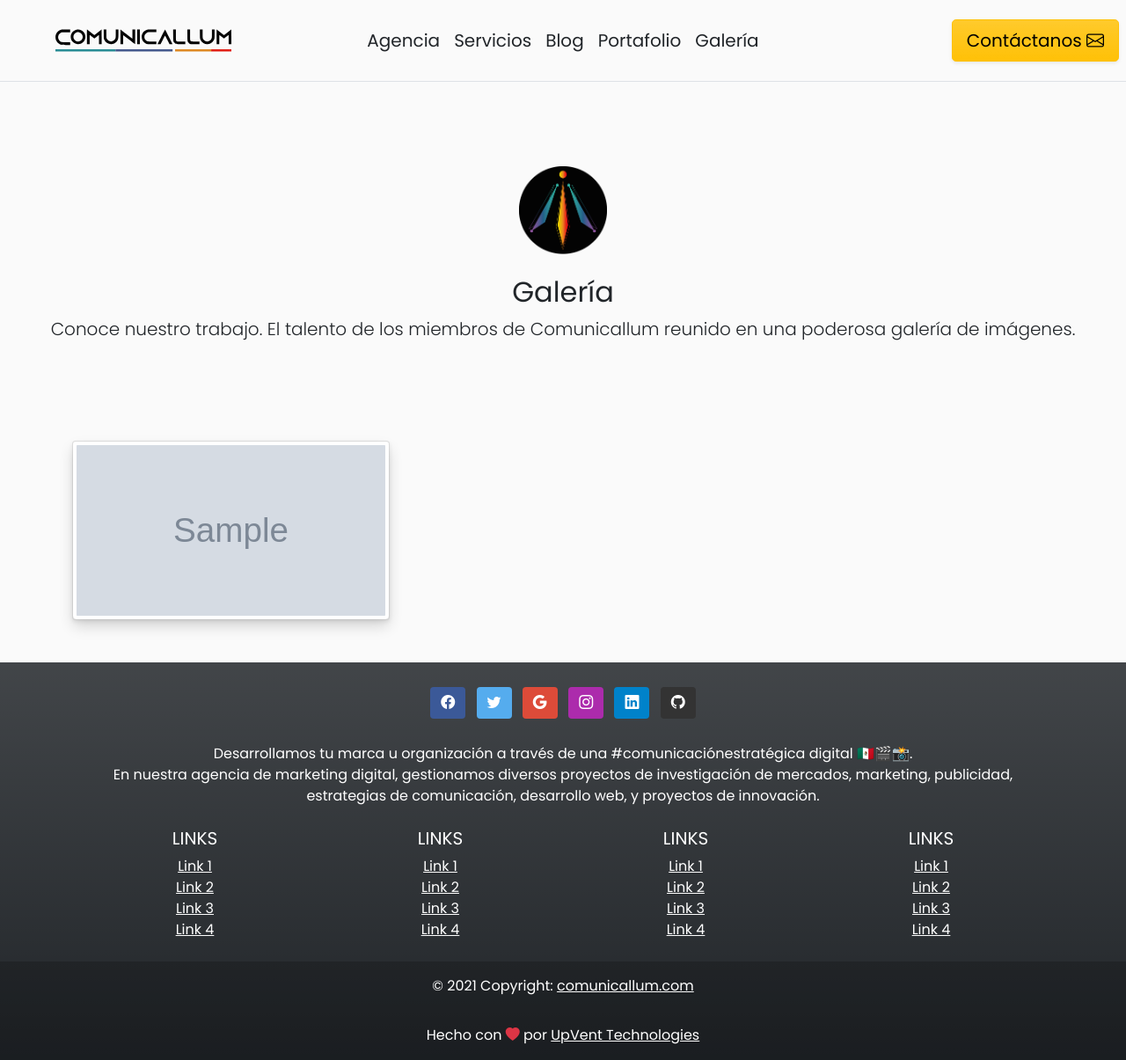
After one commit to UpVent/comunicallum, a Django app: page /gallery in a window 1280 px wide. The commit adds this page. Shown: the whole page at 88% size. Run offline with Django 3.2, Linux system fonts and the light colour scheme; tables that the repository leaves empty hold one stand-in row (values such as "Sample post"); grey boxes marked "Sample" are stand-in pictures; some libraries are stand-ins or nearby versions.

Commit message:
Finish gallery

```diff
--- /dev/null
+++ b/comunicallum/core/static/core/js/initlight.js
@@ -0,0 +1 @@
+var lightbox = GLightbox();
--- a/comunicallum/core/templates/core/base.html
+++ b/comunicallum/core/templates/core/base.html
@@ -65,6 +65,7 @@
                 <li><a {% if request.path == '/' %} href="#services" {% else %} href="{% url 'index' %}#services" {% endif %} class="nav-link fs-5 px-2 link-dark">Servicios</a></li>
                 <li><a href="{% url 'blog:home' %}" class="nav-link fs-5 px-2 link-dark">Blog</a></li>
                 <li><a href="{% url 'portfolio:home' %}" class="nav-link fs-5 px-2 link-dark">Portafolio</a></li>
+                <li><a href="{% url 'gallery' %}" class="nav-link fs-5 px-2 link-dark">Galería</a></li>
             </ul>
 
             <div class="col-md-3 p-1 text-end">
--- /dev/null
+++ b/comunicallum/core/templates/core/gallery.html
@@ -0,0 +1,52 @@
+{% extends 'core/base.html' %}
+{% load static %}
+{% block css %}
+    <link rel="stylesheet" href="https://cdn.jsdelivr.net/npm/glightbox/dist/css/glightbox.min.css" />
+{% endblock %}
+{% block metatags %}
+            <!-- Primary Meta Tags -->
+            <title>Comunicallum - Agencia de Marketing Digital para tu negocio.</title>
+            <meta name="title" content="Comunicallum - Agencia de Marketing Digital para tu negocio.">
+            <meta name="description" content="Comunicallum es una agencia de marketing digital dedicada al aumento de alcance, optimización y propio manejo de la información en los negocios Mexicanos.">
+
+            <!-- Open Graph / Facebook -->
+            <meta property="og:type" content="website">
+            <meta property="og:url" content="">
+            <meta property="og:title" content="">
+            <meta property="og:description" content="">
+            <meta property="og:image" content="">
+
+            <!-- Twitter -->
+            <meta property="twitter:card" content="summary_large_image">
+            <meta property="twitter:site" content="">
+            <meta property="twitter:creator" content="">
+            <meta property="twitter:title" content="">
+            <meta property="twitter:description" content="">
+            <meta property="twitter:image" content="">
+{% endblock %}
+{% block body %}
+<section class="py-5 text-center mt-5 mb-5">
+      <img class="d-block mx-auto mb-4" src="{% static 'core/img/logo-web.png' %}" alt="Logo de Comunicallum" width="100" height="100">
+      <h2>Galería</h2>
+      <p class="lead">Conoce nuestro trabajo. El talento de los miembros de Comunicallum reunido en una poderosa galería de imágenes.</p>
+</section>
+
+<section class="container mt-5 mb-5">
+    <div class="row row-cols-1 row-cols-sm-2 row-cols-md-3 g-3">
+        {% for image in images %}
+            <div class="col">
+                <div class="card shadow-sm">
+                    <a href="{{image.image.url}}" class="glightbox">
+                        <img class="card-img-top rounded-3 shadow p-1 border-1" height="202" width="360" src="{{image.image.url}}" alt="" />
+                    </a>
+                </div>
+            </div>
+        {% endfor %}
+    </div>
+</section>
+
+{% endblock %}
+{% block js %}
+    <script src="https://cdn.jsdelivr.net/gh/mcstudios/glightbox/dist/js/glightbox.min.js"></script>
+    <script async defer type="text/javascript" src="{% static 'core/js/initlight.js' %}"></script>
+{% endblock %}
--- a/comunicallum/core/urls.py
+++ b/comunicallum/core/urls.py
@@ -5,6 +5,7 @@ from . import views
 
 urlpatterns = [
     path('', views.index, name='index'),
+    path('gallery', views.gallery, name='gallery')
 ]
 
 
--- a/comunicallum/core/views.py
+++ b/comunicallum/core/views.py
@@ -11,6 +11,7 @@ from django.conf import settings
 
 from .forms import ContactForm
 from .models import Contact
+from .models import Image
 
 # Import exceptions from smtp lib
 from smtplib import (
@@ -20,7 +21,6 @@ from smtplib import (
     )
 
 def index(request):
-
     if request.method == 'POST':
         form = ContactForm(request.POST)
         if form.is_valid():
@@ -91,3 +91,7 @@ def index(request):
     else:
         form = ContactForm
         return render(request, "core/index.html", {'form': form})
+
+def gallery(request):
+    images = Image.objects.all()
+    return render(request, "core/gallery.html", {'images': images})
--- a/comunicallum/portfolio/templates/portfolio/portfolio.html
+++ b/comunicallum/portfolio/templates/portfolio/portfolio.html
@@ -58,5 +58,3 @@
     </div>
 </section>
 {% endblock %}
-{% block js %}
-{% endblock %}
```
